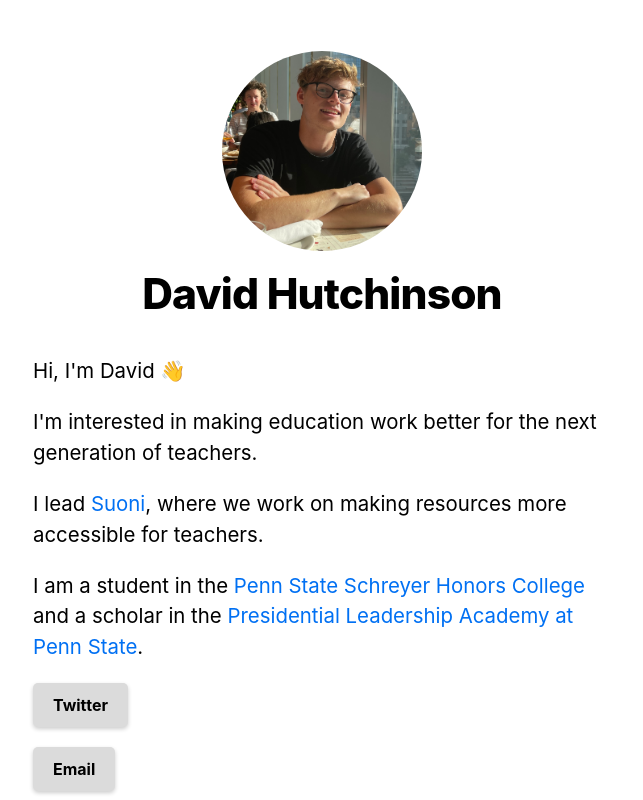
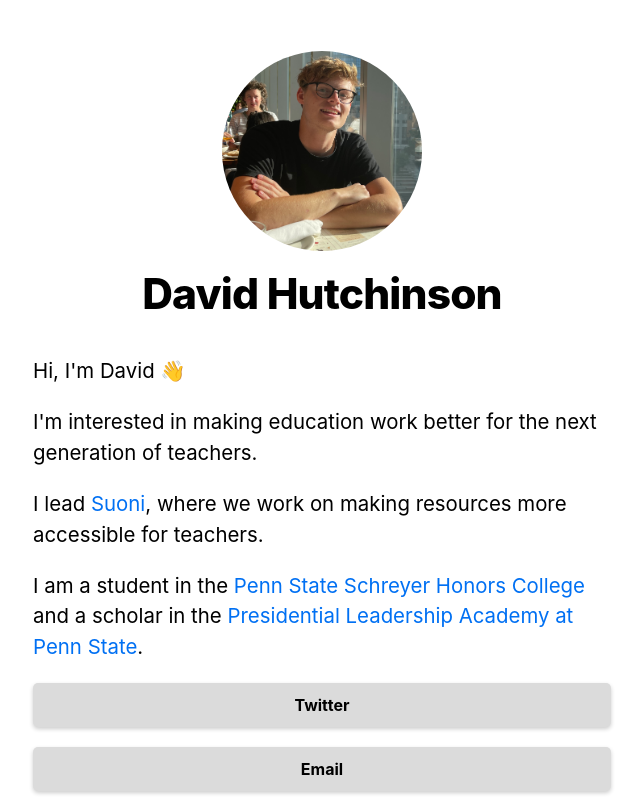
Before and after one commit to dvdhutch/dvdhutch-personal-site, a Next.js app: page / in a window 1280 px wide. Shown: the top 800 px of the page, without its empty margins (318-961 px from the left). Built offline with nearby package versions, Linux system fonts and the light colour scheme.

Commit message:
more css tweaks

```diff
--- a/styles/global.css
+++ b/styles/global.css
@@ -22,7 +22,8 @@ a:hover {
 }
 
 .button {
-  display: inline-block; /* Make the button an inline-block element */
+  display: flex;
+  justify-content: center;
   padding: 10px 20px; /* Add some padding to the button */
   border: 0; /* Remove the default border */
   border-radius: 5px; /* Add rounded corners to the button */
@@ -36,11 +37,11 @@ a:hover {
 }
 
 .button:hover {
-  background-color: rgb(155, 155, 155); /* Change the background color on hover */
+  background-color: rgb(214, 214, 214); /* Change the background color on hover */
 }
 
 .button:active {
-  background-color: #333; /* Change the background color when the button is active */
+  background-color: rgb(156, 156, 156); /* Change the background color when the button is active */
   box-shadow: 0 1px 2px rgba(0, 0, 0, 0.2); /* Change the drop shadow on active state */
 }
 
```
